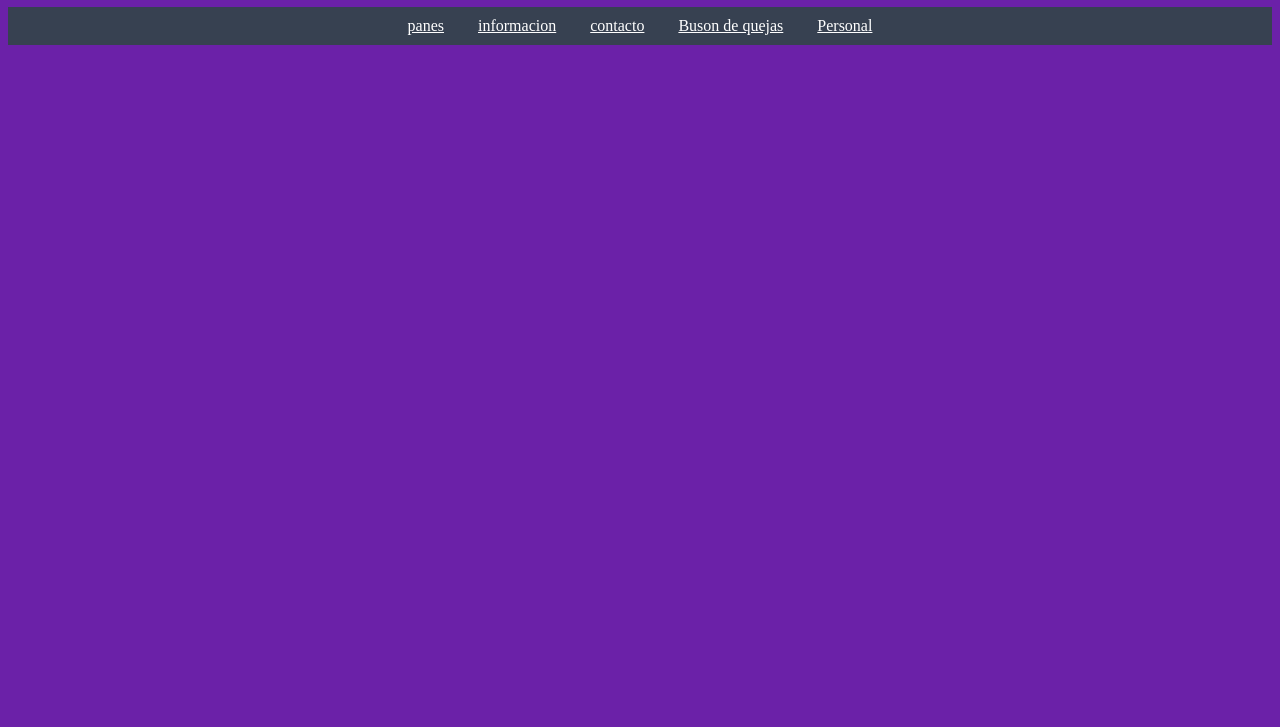
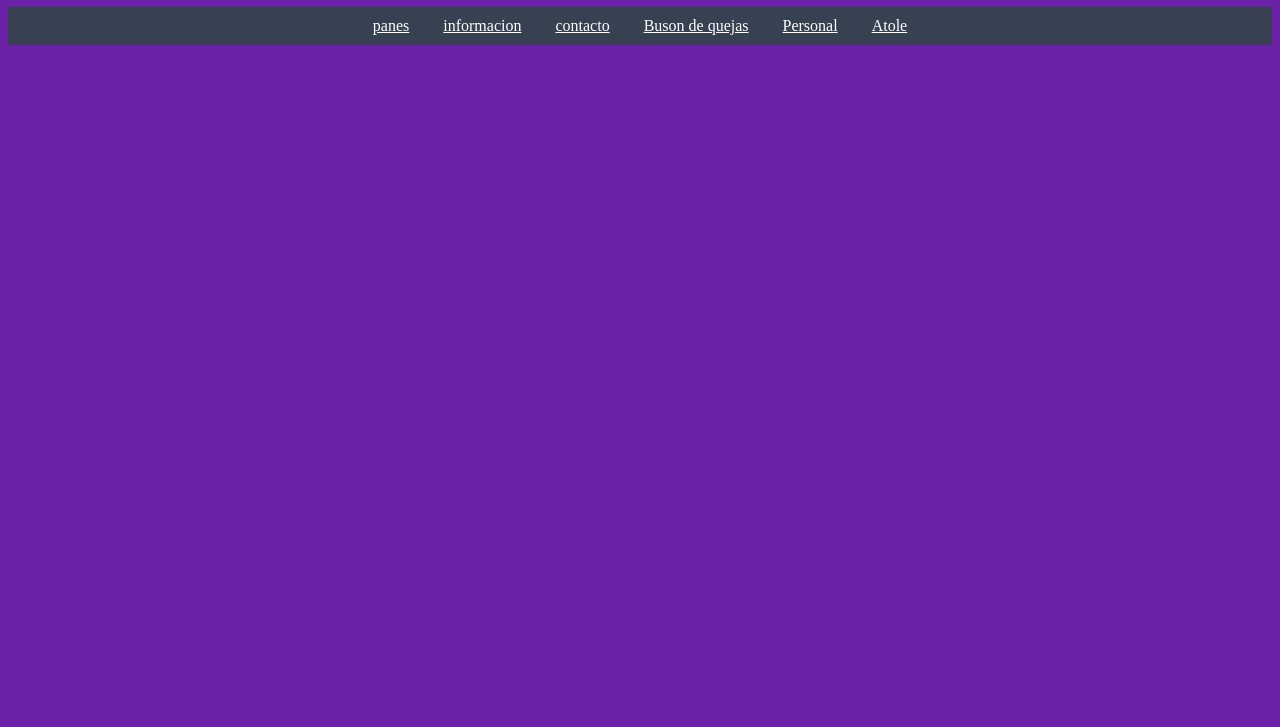
Before and after one commit to VladimirArauz/desesperanza, a plain HTML site: page index.html in a window 1280 px wide. Shown: the part 73-800 px from the top of the page. Drawn offline with Linux system fonts and the light colour scheme.

Commit message:
Cambio 2

```diff
--- a/index.html
+++ b/index.html
@@ -15,6 +15,7 @@
         <a href="">contacto</a>
         <a href="">Buson de quejas</a>
         <a href="">Personal</a>
+        <a href="">Atole</a>
 
     </div>
     <div class="panes"></div>
```
